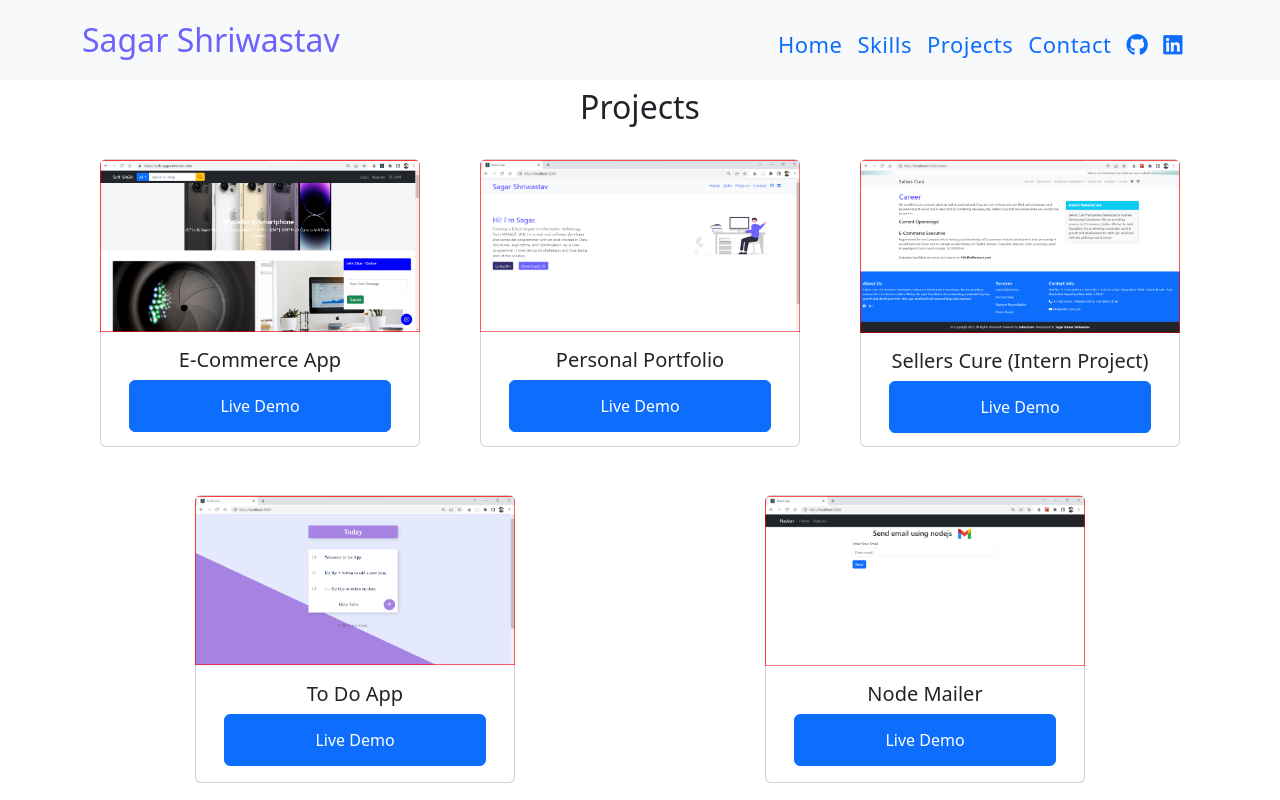
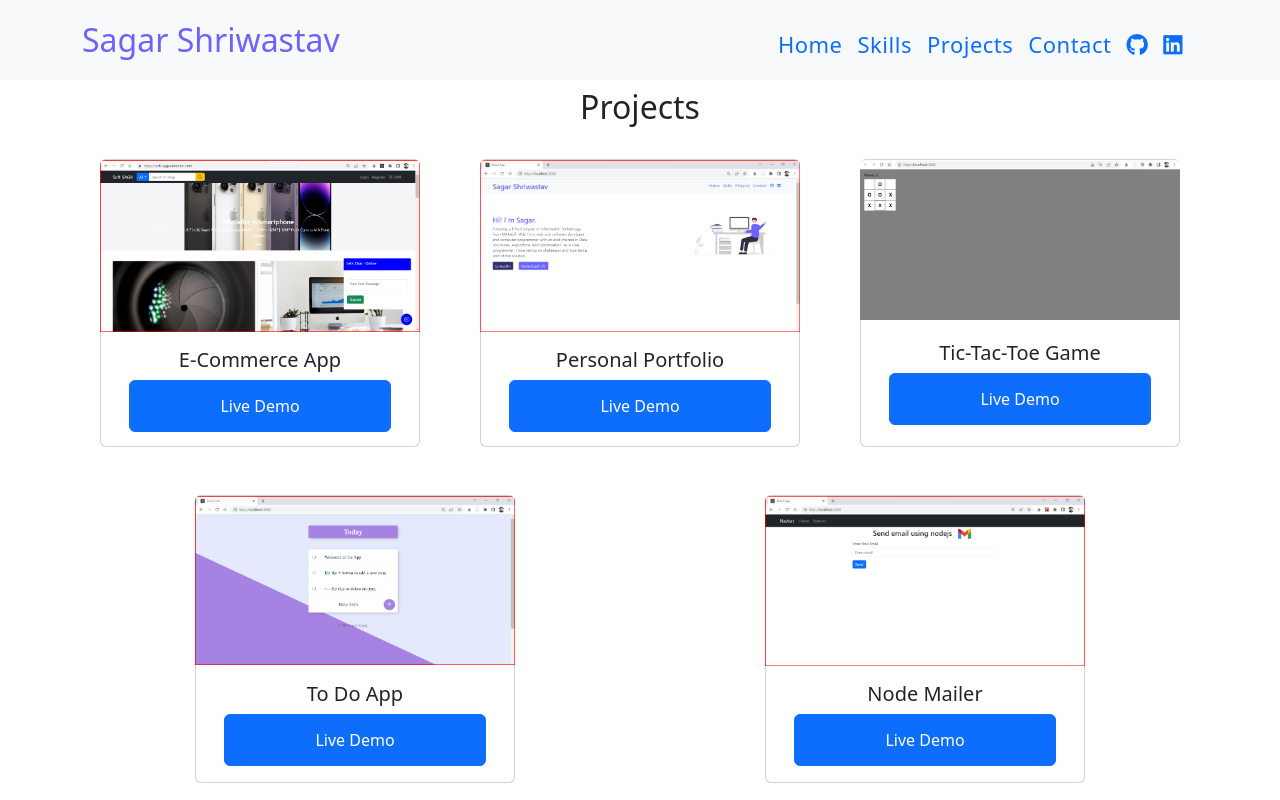
Before and after one commit to sagarshriwastav/my_portfolio_frontend, a React (Create React App) app: page /projects in a window 1280 px wide. Shown: the top 800 px of the page. Built offline with nearby package versions, Linux system fonts and the light colour scheme.

Commit message:
project updated 07/06/23

```diff
--- a/src/components/data.js
+++ b/src/components/data.js
@@ -14,9 +14,9 @@ const projectData = [
     },
     {
         id: 3,
-        projectName: "Sellers Cure (Intern Project)",
-        demo: "https://sellerscure.onrender.com/",
-        imgsrc: "/images/sellerscure.png"
+        projectName: "Tic-Tac-Toe Game",
+        demo: "https://github.com/sagarshriwastav/tic-tac-toe-game",
+        imgsrc: "/images/Tic_tac_toe.png"
     },
     {
         id: 4,
```
Also changed, not shown: public/images/Tic_tac_toe.png (added), 1 other file (tests, documents, lock files or other folders).
